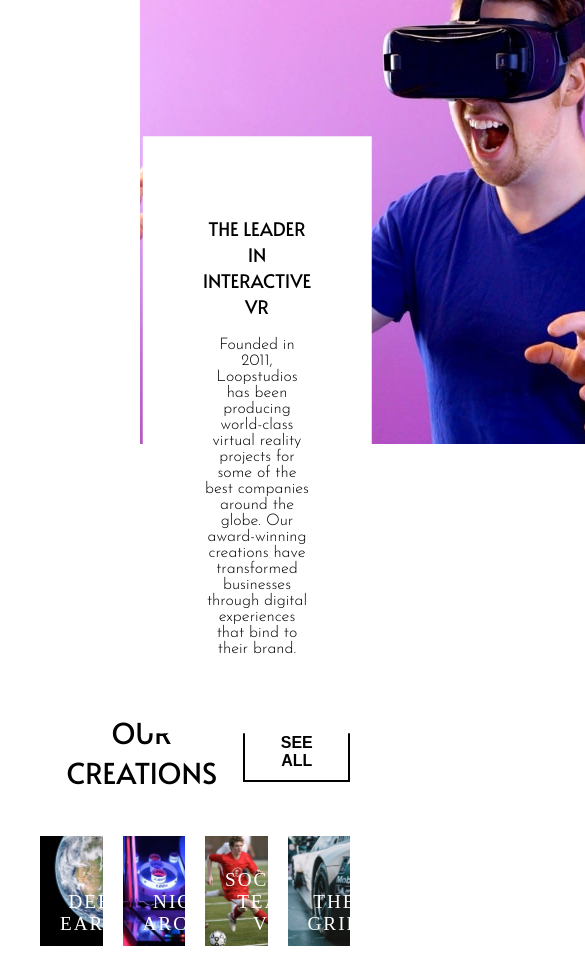
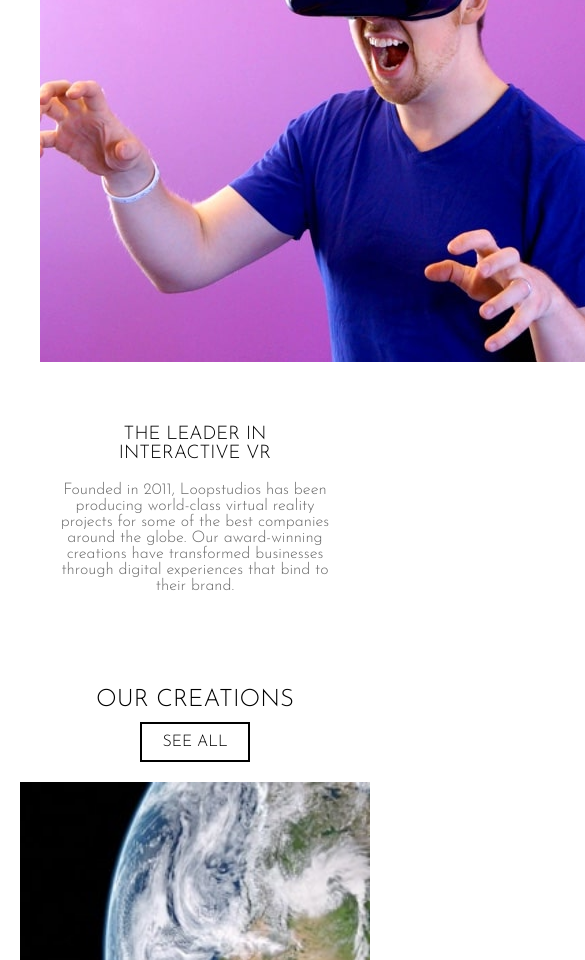
Before and after one commit to daniarsa/Proyecto_loopstudios, a React (Vite) app: page / in a window 390 px wide. Shown: the part 1040-2000 px from the top of the page, 585 px wide, since content can reach past the window. Built offline with nearby package versions, Linux system fonts and the light colour scheme.

Commit message:
develop/Agregando media querys al componente main

```diff
--- a/package.json
+++ b/package.json
@@ -7,8 +7,7 @@
     "dev": "vite",
     "build": "vite build",
     "lint": "eslint .",
-    "preview": "vite preview",
-    "deploy": "gh-pages -d dist"
+    "preview": "vite preview"
   },
   "dependencies": {
     "prop-types": "^15.8.1",
--- a/src/styles/Main.scss
+++ b/src/styles/Main.scss
@@ -27,9 +27,9 @@ $desktop-width: 1440px;
       margin-bottom: 20px;
 
       h2 {
-        font-family: $font-body;
+        font-family: $font-heading;
         font-size: 1.8rem;
-        font-weight: 400;
+        font-weight: 300;
       }
 
       .cards__see-all {
@@ -38,6 +38,8 @@ $desktop-width: 1440px;
         padding: 10px 20px;
         border: 2px solid $black;
         font-weight: bold;
+        font-family: $font-heading;
+        font-weight: 300;
         cursor: pointer;
         font-size: 1rem;
         transition: background-color 0.3s ease, color 0.3s ease;
@@ -72,6 +74,8 @@ $desktop-width: 1440px;
         bottom: 10px;
         left: 10px;
         color: $white;
+        font-family: $font-heading;
+        font-weight: 300;
         font-size: 1.2rem;
         text-transform: uppercase;
         letter-spacing: 2px;
@@ -89,3 +93,44 @@ $desktop-width: 1440px;
       }
     }
   }
+
+  @media (max-width: 1024px) {
+    .cards__grid {
+      grid-template-columns: repeat(2, 1fr); /* Dos columnas en tabletas */
+      gap: 20px;
+    }
+  }
+
+  @media (max-width: 768px) {
+    .cards{
+    padding: 20px; /* Reduce padding para mobile */
+
+    .cards__header {
+      flex-direction: column;
+      align-items: center;
+      text-align: center;
+
+      h2 {
+        font-size: 1.5rem;
+        margin-bottom: 10px;
+      }
+
+      &__see-all {
+        padding: 10px 20px;
+      }
+    }
+
+    .cards__grid {
+      grid-template-columns: 1fr; /* Una columna en mobile */
+      gap: 10px;
+    }
+
+    .cards-item {
+      &__title {
+        bottom: 10px;
+        left: 10px;
+        font-size: 1rem; /* Ajusta el tamaño de fuente para mobile */
+      }
+    }
+  }
+  }
--- a/src/styles/Section_info.scss
+++ b/src/styles/Section_info.scss
@@ -20,14 +20,13 @@ $desktop-width: 1440px;
     display: flex;
     align-items: center;
     justify-content: center;
-    padding: 100px;
     position: relative;
     width: 100%;
     height: 100vh;
 
     &__image {
       width: 100%;
-      height: 100%;
+      height: auto;
       object-fit: cover;
     }
 
@@ -43,13 +42,54 @@ $desktop-width: 1440px;
       }
 
       h1{
-        font-family: $font-body;
-        font-weight: 400;
+        font-family: $font-heading;
+        font-weight: 300;
       }
 
       p{
         font-family: $font-heading;
         font-weight: 300;
+        color: $very-dark-gray;
       }
 
     }
+
+    @media (min-width: 768px) and (max-width: 1024px) {
+      .Section_info{
+      flex-direction: column; /* Cambia a diseño en columna */
+      padding: 50px;
+
+      &__content {
+        position: static;
+        transform: none;
+        padding: 40px;
+        max-width: 700px;
+        text-align: center; /* Centra el texto */
+      }
+
+      &__image {
+        max-height: 50em;
+      }
+    }
+  }
+
+  @media (max-width: 767px) {
+    .Section_info{
+    flex-direction: column;
+    padding: 20px;
+
+    &__content {
+      position: static;
+      transform: none;
+      padding: 20px;
+      max-width: 100%;
+      text-align: center;
+    }
+
+    &__image {
+      height: auto;
+      width: 100%;
+      margin-bottom: 20px;
+    }
+  }
+  }
```
Also changed, not shown: 1 other file (tests, documents, lock files or other folders).
